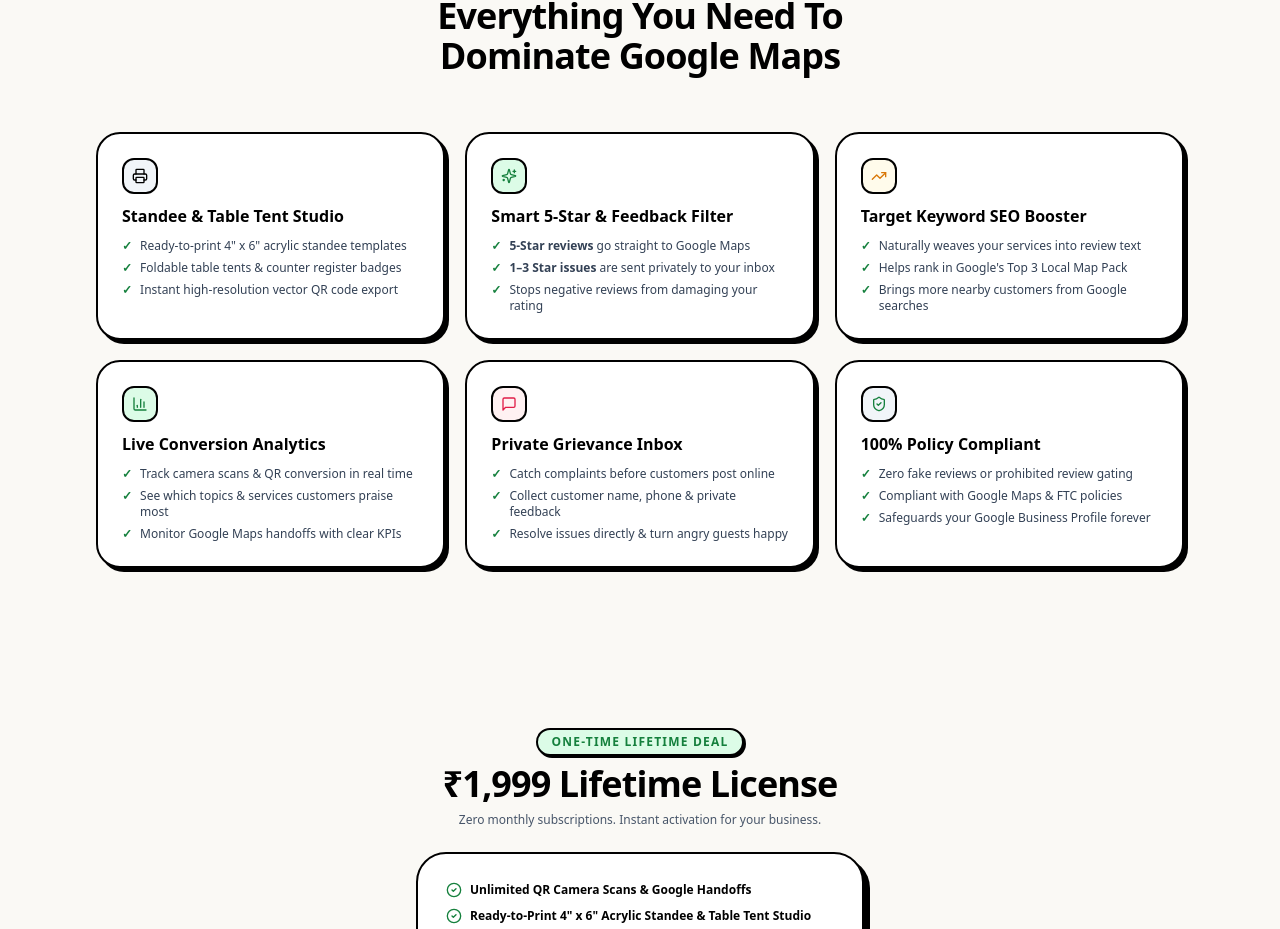
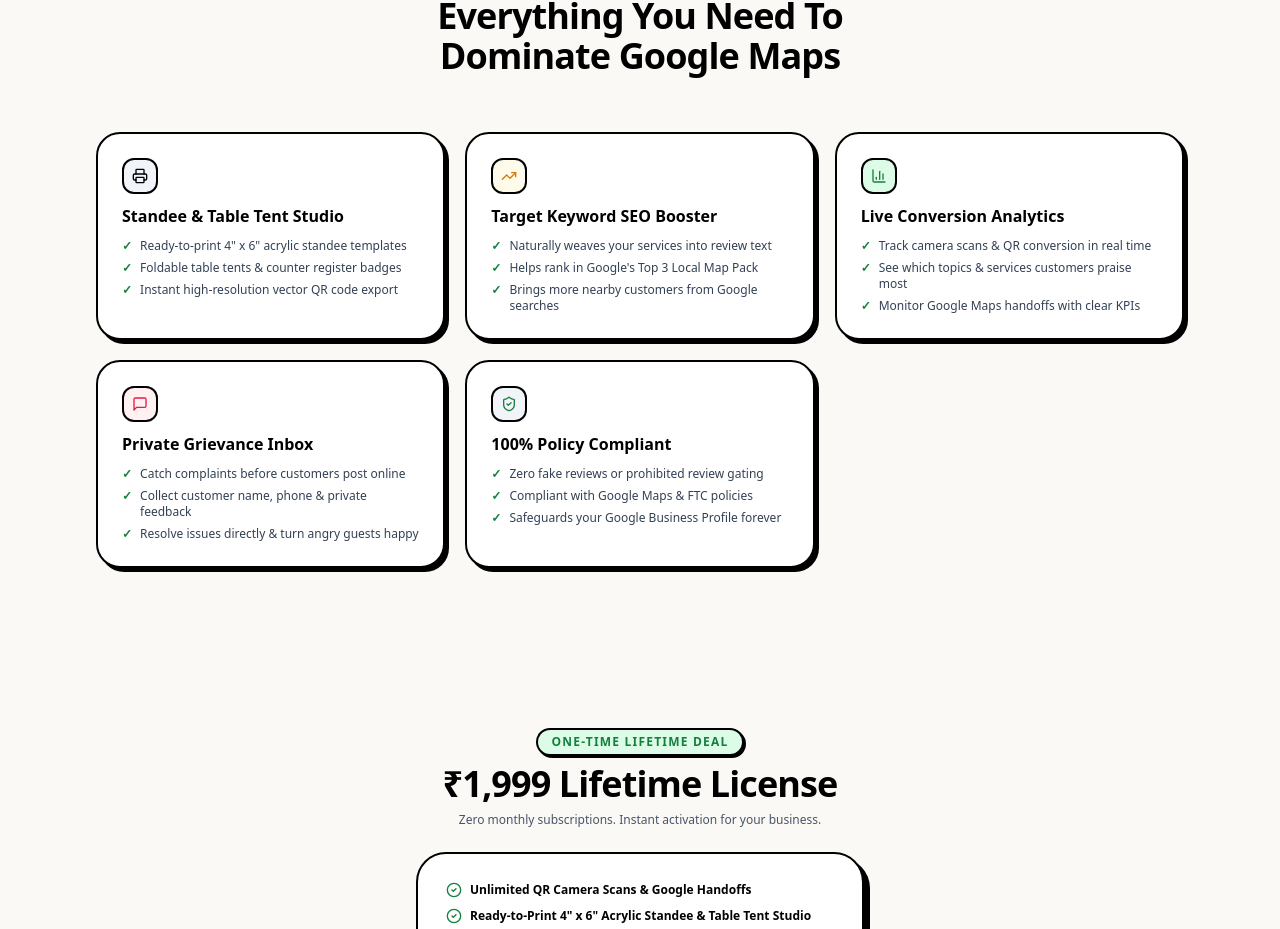
Before and after one commit to nitinsharmaji0911-ops/google-review-saas, a Next.js app: page / in a window 1280 px wide. Shown: the part 1552-2481 px from the top of the page. Built offline with nearby package versions, Linux system fonts and the light colour scheme.

Commit message:
feat: remove Smart 5-Star & Feedback Filter card from features grid

```diff
--- a/src/app/page.tsx
+++ b/src/app/page.tsx
@@ -650,29 +650,7 @@ export default function LandingPage() {
             </div>
           </div>
 
-          {/* Feature 2: Simplified & Understandable */}
-          <div className="bg-white p-6 rounded-[24px] border-2 border-black shadow-[4px_4px_0px_#000000] space-y-3 flex flex-col justify-between">
-            <div className="space-y-2.5">
-              <div className="w-9 h-9 bg-[#dcfce7] border-2 border-black rounded-xl flex items-center justify-center text-[#15803D]">
-                <Sparkles className="w-4 h-4" />
-              </div>
-              <h3 className="text-sm sm:text-base font-black text-black">Smart 5-Star & Feedback Filter</h3>
-              <ul className="space-y-1.5 text-xs text-slate-700 font-medium">
-                <li className="flex items-start gap-2">
-                  <span className="text-[#15803D] font-bold">✓</span>
-                  <span><strong>5-Star reviews</strong> go straight to Google Maps</span>
-                </li>
-                <li className="flex items-start gap-2">
-                  <span className="text-[#15803D] font-bold">✓</span>
-                  <span><strong>1–3 Star issues</strong> are sent privately to your inbox</span>
-                </li>
-                <li className="flex items-start gap-2">
-                  <span className="text-[#15803D] font-bold">✓</span>
-                  <span>Stops negative reviews from damaging your rating</span>
-                </li>
-              </ul>
-            </div>
-          </div>
+
 
           {/* Feature 3 */}
           <div className="bg-white p-6 rounded-[24px] border-2 border-black shadow-[4px_4px_0px_#000000] space-y-3 flex flex-col justify-between">
```
